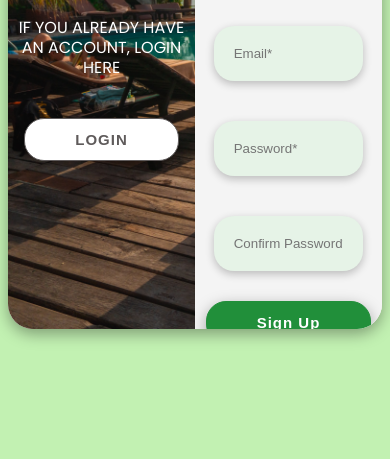
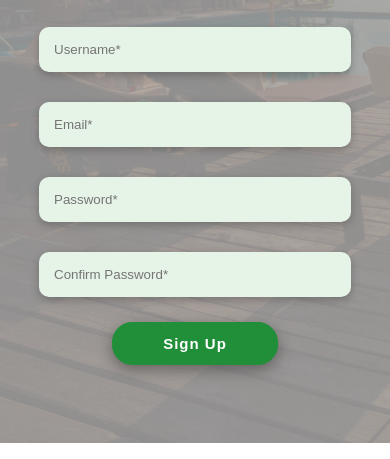
Before and after one commit to PhucMaii/HotelBookingApp, a plain HTML site: page HotelBookingApp/index.html in a window 390 px wide. Shown: the part 401-860 px from the top of the page. Drawn offline with Linux system fonts and the light colour scheme.

Commit message:
add media query for max-width 600px

```diff
--- a/HotelBookingApp/style.css
+++ b/HotelBookingApp/style.css
@@ -174,6 +174,64 @@ button.overlay{
     border:1px solid #5F5B5B;
 }
 
-/* .hidden{
-    display: none;
-} */
+@media only screen and (max-width: 600px )  {
+    body {
+        background: url('Image/sasha-kaunas-xEaAoizNFV8-unsplash.jpg');
+        background-size: cover;
+        display:block;
+        margin: 0;
+    }
+
+    h1 {
+        font-size: 25px ;
+    }
+
+    input {
+        padding: 15px;
+        margin: 15px 0;
+        border-radius: 10px;
+
+    }
+
+    .container{
+        width: 100%;
+        background: rgba(0,0,0,0.5);
+        height: 100%;
+        border-radius: 0;
+    }
+
+    /* Sign-up page styling */
+    .image-background{
+        width: 100%;
+        height: 30%;
+    }
+
+    .signup-content {
+        background: rgba(206, 204, 204, 0.69);
+        width: 100%;
+        left: 0;
+        top: 0;
+        height: 70%;
+        overflow: hidden;
+
+    }
+
+
+    /* Sign-in page styling */
+    .signin-content {
+        background: rgba(206, 204, 204, 0.69);
+        width: 100%;
+        height: 70%;
+        position: relative;
+        top: 0;
+        overflow: hidden;
+    }
+
+    .create-account {
+        width: 100%;
+        height: 30%;
+        top: 0;
+        left: 0;
+    }
+
+}
```
